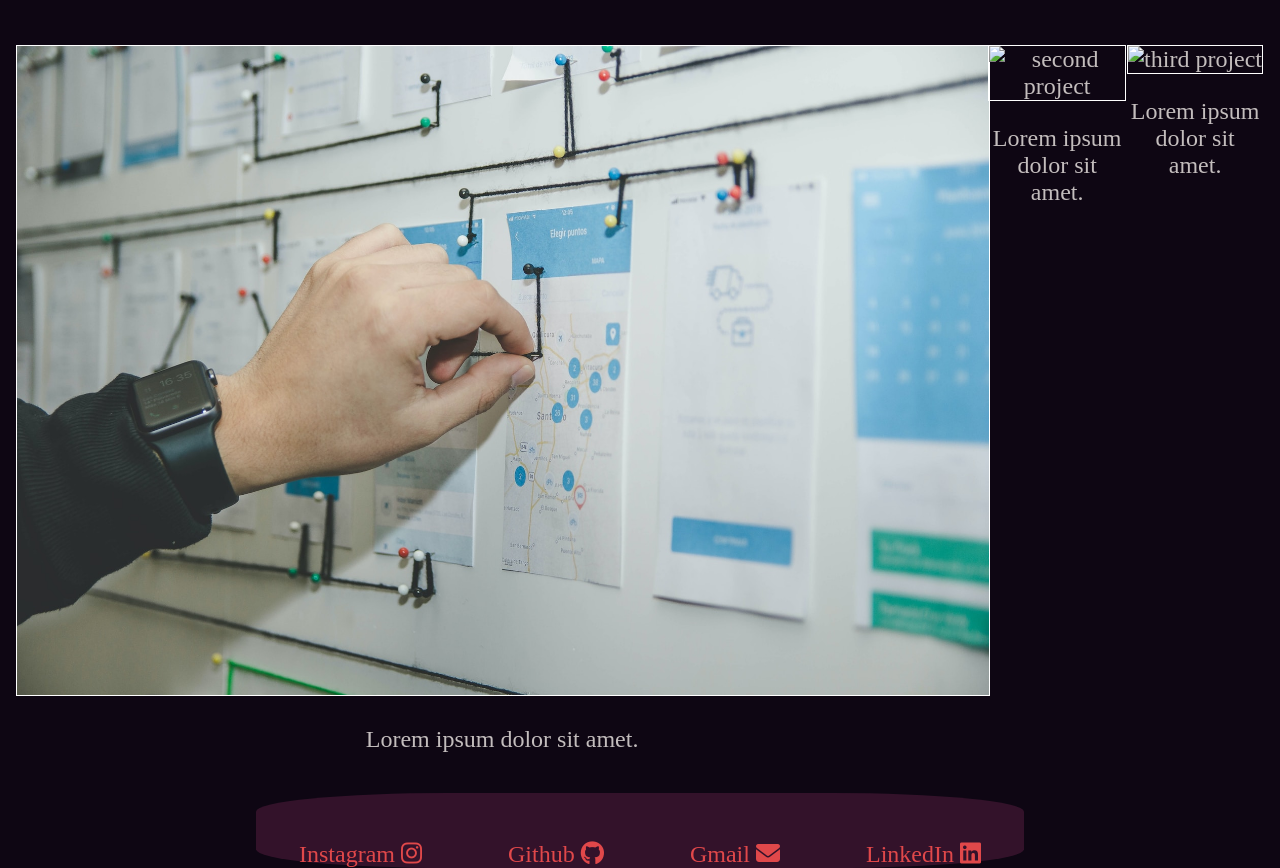
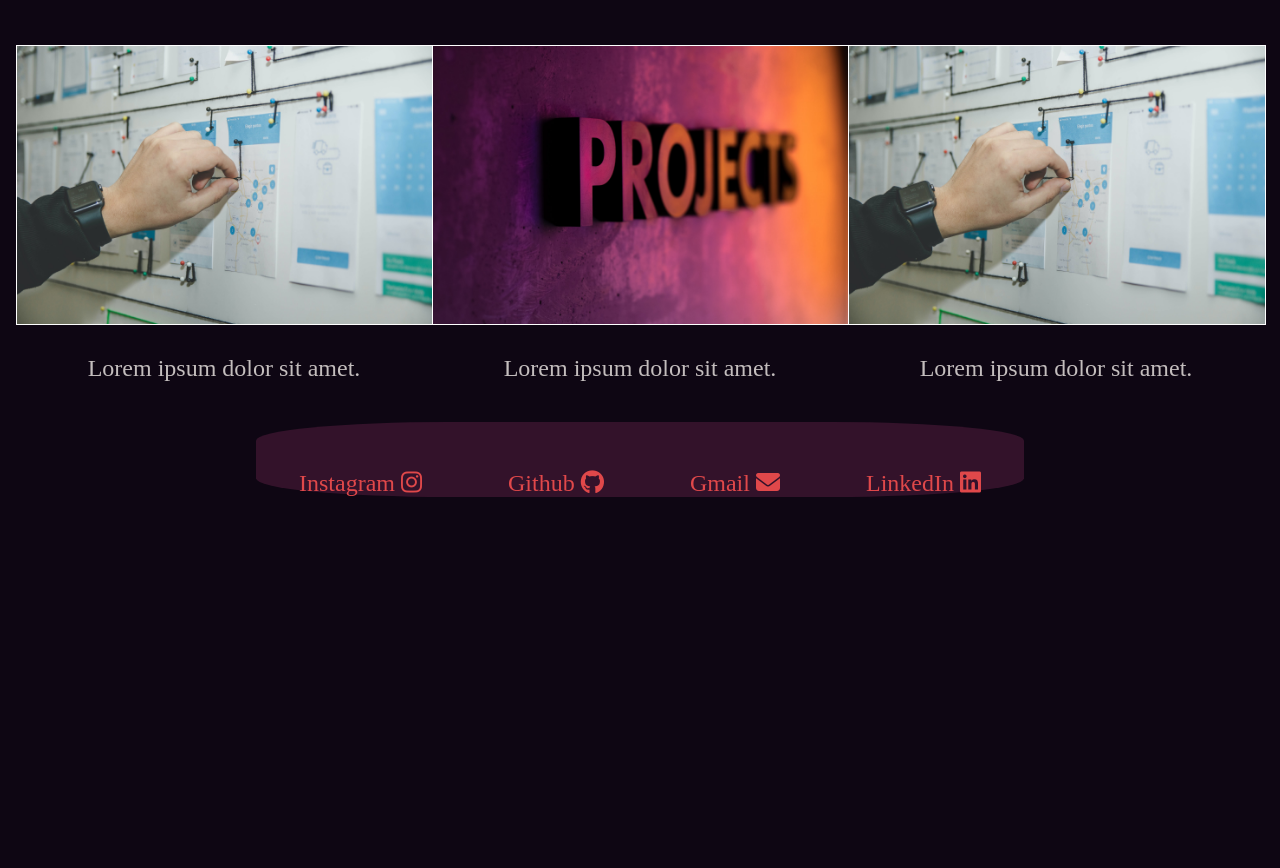
Before and after one commit to vitovskyii/porftolio-website, a plain HTML site: page index.html in a window 1280 px wide. Shown: the part 619-1487 px from the top of the page. After the commit the page ends 1116 px from the top, so only its background shows below. Drawn offline with Linux system fonts and the light colour scheme; the site is published under a folder, as on GitHub Pages, so addresses that start at the root find nothing.

Commit message:
fix images

```diff
--- a/index.html
+++ b/index.html
@@ -46,12 +46,12 @@
         <p>Lorem ipsum dolor sit amet.</p>
       </div>
       <div class="image-container">
-        <img src="/src/images/project-2.jpg" alt="second project">
+        <img src="src/images/project-2.jpg" alt="second project">
         <div class="overlay"></div>
         <p>Lorem ipsum dolor sit amet.</p>
       </div>
       <div class="image-container">
-        <img src="/src/images/project-1.jpg" alt="third project">
+        <img src="src/images/project-1.jpg" alt="third project">
         <div class="overlay"></div>
         <p>Lorem ipsum dolor sit amet.</p>
       </div>
--- a/style.css
+++ b/style.css
@@ -108,6 +108,7 @@ nav a:hover {
   padding-top: 3rem;
   background-color: #33122A;
   border-radius: 25%;
+  margin-bottom: 1rem;
 }
 
 .contacts a:hover {
```
